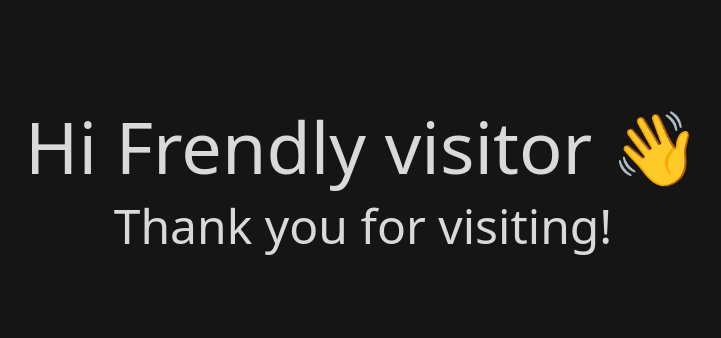
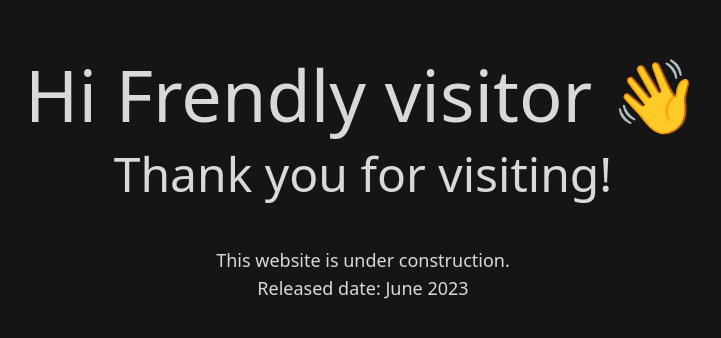
Before and after one commit to tdimnet/tdimnet.github.io, a React (Vite) app: page / in a window 1280 px wide. Shown: the part 220-558 px from the top of the page, without its empty margins (277-998 px from the left). Built offline with nearby package versions, Linux system fonts and the light colour scheme.

Commit message:
Adding text with Paragraph component

```diff
--- /dev/null
+++ b/src/components/Paragraph/index.tsx
@@ -0,0 +1,7 @@
+function Component({ content, color } : { content: string, color: string}) {
+  return (
+    <p className={`${color} text-lg`}>{content}</p>
+  )
+}
+
+export default Component
--- a/src/pages/Home/index.tsx
+++ b/src/pages/Home/index.tsx
@@ -1,4 +1,5 @@
 import Heading from '../../components/Heading'
+import Paragraph from '../../components/Paragraph'
 
 function Page() {
   return (
@@ -9,9 +10,17 @@ function Page() {
         as='h1'
       />
       <Heading
-        css='text-customGrey'
+        css='text-customGrey mb-12'
         content='Thank you for visiting!'
         as='h2'
+      />
+      <Paragraph
+        color='text-customGrey'
+        content='This website is under construction.'
+      />
+      <Paragraph
+        color='text-customGrey'
+        content='Released date: June 2023'
       />
     </div>
   );
```
